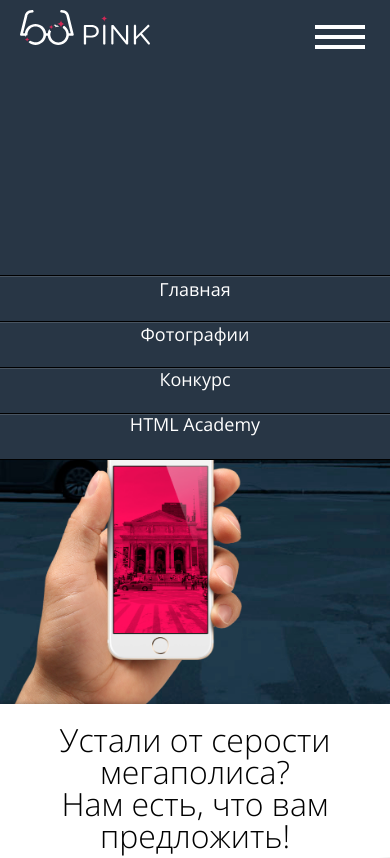
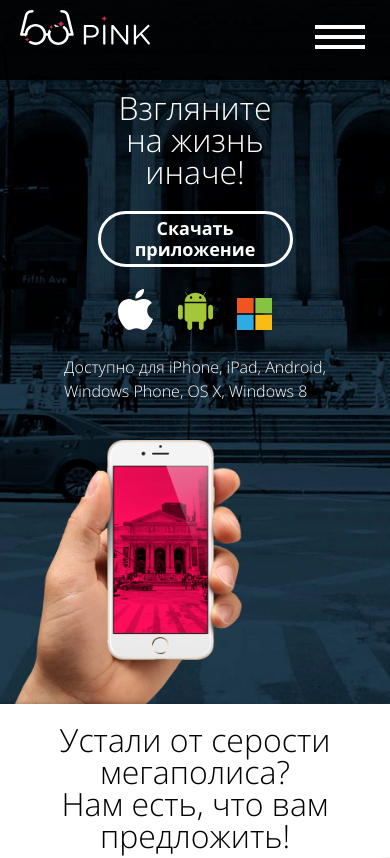
Before and after one commit to kroshka-lu/Pink, a plain HTML site: page index.html in a window 390 px wide. Shown: the top 858 px of the page. Drawn offline with Linux system fonts and the light colour scheme.

Commit message:
Add files via upload

```diff
--- a/sass/style.sass
+++ b/sass/style.sass
@@ -453,7 +453,7 @@ span
         width: 540px
     .nav-menu
         position: fixed
-        top: -300px
+        top: -1000px
         right: 0px
         height: 90vh
         width: 100%
```
Also changed, not shown: css/style.css.
